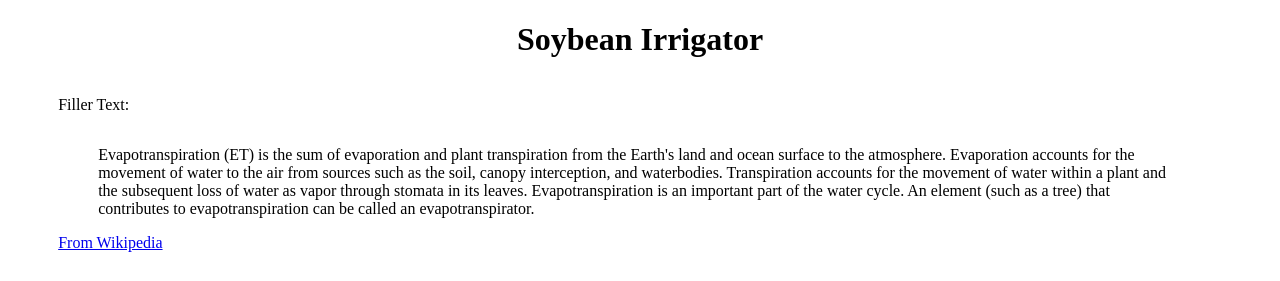
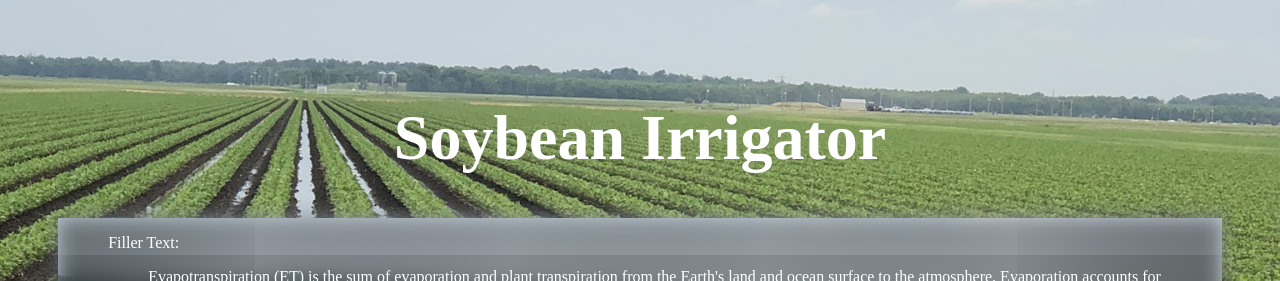
Before and after one commit to kaskrin13/soybeanIrrigator, a Flask app: page / in a window 1280 px wide. Shown: the top 281 px of the page. Run offline with Flask 2, Linux system fonts and the light colour scheme; some libraries are stand-ins or nearby versions.

Commit message:
Chart colors, paragraph blur, and pin colors

```diff
--- a/app.py
+++ b/app.py
@@ -1,16 +1,18 @@
 from flask import Flask
 from flask import render_template
+import evapotranspiration
 
 app = Flask(__name__)
 
 
 @app.route("/")
-def chart():
-    legend = 'Monthly Data'
-    labels = ["January", "February", "March", "April", "May", "June", "July", "August"]
+def index():
+    legend = ["Humidity", "Evapotranspiration", "Rainfall", "Temperature"]
+    labels = ["00:00", "01:00", "02:00", "03:00", "04:00", "05:00", "06:00", "07:00", "08:00", "09:00", "10:00", "11:00", "12:00",
+                "13:00", "14:00", "15:00", "16:00", "17:00", "18:00", "19:00", "20:00", "21:00", "22:00", "23:00"]
     values = [10, 9, 8, 7, 6, 4, 7, 8]
-    values2 = [8, 7, 4, 6, 7, 8, 9, 10]
-    return render_template('index.html', values=values, values2=values2, labels=labels, legend=legend)
+    values2 = [68, 77, 84, 86]
+    return render_template("index.html", values=values, values2=values2, labels=labels, legend=legend)
 
 
 if __name__ == "__main__":
--- a/static/css/style.css
+++ b/static/css/style.css
@@ -1,4 +1,4 @@
-html, body, .grid-container { height: 100%; margin: 0; }
+body, .grid-container { height: 100%; margin: 0; }
 
 
 /*--------------- Grid ---------------*/
@@ -15,13 +15,21 @@
 }
 
 .grid-container {
+	background-image: url("../images/background.png");
+	background-attachment: fixed;
+	background-size:cover;
 	display: grid;
 	grid-template-columns: 0.1fr 1fr 1fr 0.1fr;
 	grid-template-rows: 0.3fr 0.5fr 1fr 3fr 0.3fr;
 	grid-template-areas: ". . . ." ". Header Header ." ". Explanation Explanation ." ". Content Content ." ". . . .";
 }
 
-.Header { grid-area: Header; }
+.Header {
+	grid-area: Header;
+	color: white;
+	font-weight: bold;
+	font-size: 2rem;
+}
 
 .Explanation {
 	display: grid;
@@ -29,7 +37,6 @@
 	grid-template-rows: 1fr;
 	grid-template-areas: ".";
 	grid-area: Explanation;
-	text-align: left;
 }
 
 .Content {
@@ -102,6 +109,12 @@
 		grid-column: 2;
 		-ms-grid-column-span: 1;
 	}
+}
+
+
+/*--------------- Charts ---------------*/
+canvas {
+	background-color: rgba(255, 255, 255, .9);
 }
 
 
@@ -208,4 +221,39 @@
 	width: 90%;
 	height: 100%;
 	margin-left: auto;
+	max-height: 500px;
 }
+
+
+/*--------------- Blur ---------------*/
+/* https://webdesign.tutsplus.com/tutorials/how-to-create-a-frosted-glass-effect-in-css--cms-32535 */
+.Explanation:before {
+    content: '';
+    position: absolute;
+    top: 0;
+    left: 0;
+    right: 0;
+	bottom: 0;
+	box-shadow: inset 0 0 2000px rgba(0, 0, 0, 1);
+	filter: blur(10px);
+	background: inherit;
+}
+
+.Explanation {
+	background: inherit;
+	margin-bottom: 0px;
+}
+
+.container {
+	text-align: left;
+	color: white;
+	padding-left:50px;
+}
+
+.container a:visited {
+	color: #cc00cc;
+}
+
+.container a:link {
+	color: #6666ff;
+}
--- a/templates/index.html
+++ b/templates/index.html
@@ -25,6 +25,7 @@
             </h1>
         </div>
         <div class="Explanation">
+            <div class="container">
                 <p>
                     Filler Text:
                     <blockquote>
@@ -37,6 +38,7 @@
                     </blockquote>
                     <a href="https://en.wikipedia.org/wiki/Evapotranspiration">From Wikipedia</a>
                 </p>
+            </div>
         </div>
         <div class="Content">
             <div class="Table">
@@ -434,7 +436,7 @@
     <script>
         // Global parameters:
         // do not resize the chart canvas when its container does (keep at original size)
-        Chart.defaults.global.defaultFontColor = "#fff";
+        Chart.defaults.global.defaultFontColor = "#000";
         Chart.defaults.global.defaultFontStyle = "bold";
 
         function createChart(chartID, values, xlabels, legend) {
@@ -455,7 +457,7 @@
                 pointBorderWidth: 1,
                 pointHoverRadius: 5,
                 pointHoverBackgroundColor: "rgba(75,192,192,1)",
-                pointHoverBorderColor: "rgba(220,220,220,1)",
+                pointHoverBorderColor: "rgba(255,255,255,1)",
                 pointHoverBorderWidth: 2,
                 pointRadius: 1,
                 pointHitRadius: 10,
@@ -481,6 +483,21 @@
                                 }
                         }
                     },
+                    scales: {
+                        yAxes: [{
+                            scaleLabel: {
+                                display: true,
+                                labelString: 'Units'
+                            }
+
+                        }],
+                        xAxes: [{
+                            scaleLabel: {
+                                display: true,
+                                labelString: 'Time'
+                            }
+                        }]
+                    }
                 }
             });
             return chart;
@@ -489,16 +506,61 @@
 
         //TODO: Replace 53 with variable related to number of stations * number of charts per station
         var i;
+        var count = 1;
         for (i = 1; i <  53; i++) {
             var str = "chart";
             str = str + i;
 
+            if (count > 4) {
+                count = 1;
+            }
+
             if (i % 2 === 0) {
-                eval(str + ' = ' + 'createChart(' + i + ', [{%- for item in values %}{{item}}, {%- endfor %}], [{%- for item in labels %} "{{item}}", {%- endfor %}], "{{ legend }}");');
+                if (i % 4 === 0) {
+                    // Humidity
+                    eval(str + ' = ' + 'createChart(' + i + ', [{%- for item in values %}{{item}}, {%- endfor %}], [{%- for item in labels %} "{{item}}", {%- endfor %}], "{{ legend[0] }}");');
                 }
                 else {
-                eval(str + ' = ' + 'createChart(' + i + ', [{%- for item in values2 %}{{item}}, {%- endfor %}], [{%- for item in labels %} "{{item}}", {%- endfor %}], "{{ legend }}");');
+                    // Evapotranspiration
+                    eval(str + ' = ' + 'createChart(' + i + ', [{%- for item in values %}{{item}}, {%- endfor %}], [{%- for item in labels %} "{{item}}", {%- endfor %}], "{{ legend[1] }}");');
                 }
+            }
+            else {
+                if (i % 3 === 0) {
+                    // Rainfall
+                    eval(str + ' = ' + 'createChart(' + i + ', [{%- for item in values2 %}{{item}}, {%- endfor %}], [{%- for item in labels %} "{{item}}", {%- endfor %}], "{{ legend[2] }}");');
+                }
+                else {
+                    // Temperature
+                    eval(str + ' = ' + 'createChart(' + i + ', [{%- for item in values2 %}{{item}}, {%- endfor %}], [{%- for item in labels %} "{{item}}", {%- endfor %}], "{{ legend[3] }}");');
+                }
+            }
+
+            switch(count) {
+                case 1:
+                    eval(str + '.data.datasets[0].backgroundColor = "rgba(75,192,100,0.4)";' );
+                    eval(str + '.data.datasets[0].borderColor = "rgba(75,192,100,1)";' );
+                    eval(str + '.data.datasets[0].pointBorderColor = "rgba(75,192,100,1)";' );
+                    eval(str + '.data.datasets[0].pointHoverBackgroundColor = "rgba(75,192,100,1)";' );
+                    eval(str + '.update();');
+                    break;
+                case 2:
+                    eval(str + '.data.datasets[0].backgroundColor = "rgba(192,180,75,0.4)";' );
+                    eval(str + '.data.datasets[0].borderColor = "rgba(192,180,75,1)";' );
+                    eval(str + '.data.datasets[0].pointBorderColor = "rgba(192,180,75,1)";' );
+                    eval(str + '.data.datasets[0].pointHoverBackgroundColor = "rgba(192,180,75,1)";' );
+                    eval(str + '.update();');
+                    break;
+                case 3:
+                    eval(str + '.data.datasets[0].backgroundColor = "rgba(75,75,192,0.4)";' );
+                    eval(str + '.data.datasets[0].borderColor = "rgba(75,75,192,1)";' );
+                    eval(str + '.data.datasets[0].pointBorderColor = "rgba(75,75,192,1)";' );
+                    eval(str + '.data.datasets[0].pointHoverBackgroundColor = "rgba(75,75,192,1)";' );
+                    eval(str + '.update();');
+                    break;
+            }
+
+            count++;
         };
     </script>
 
@@ -563,6 +625,7 @@
             };
 
             var station5 = {
+                icon: 'http://maps.google.com/mapfiles/ms/icons/green-dot.png',
                 info: '<strong>Brown Loam Exp Stn VT, MS</strong>\
                             <br>VT2018-0003<br>',
                 lat: 32.21274,
@@ -806,8 +869,17 @@
             for (i = 0; i < locations.length; i++) {
                 marker = new google.maps.Marker({
                     position: new google.maps.LatLng(locations[i][1], locations[i][2]),
-                    map: map
+                    map: map,
                 });
+                if (i % 2 === 0) {
+                    marker.setIcon('http://maps.google.com/mapfiles/ms/icons/green-dot.png')
+                }
+                else if (i % 3 === 0) {
+                    marker.setIcon('http://maps.google.com/mapfiles/ms/icons/blue-dot.png')
+                }
+                else {
+                    marker.setIcon('http://maps.google.com/mapfiles/ms/icons/red-dot.png')
+                }
 
                 google.maps.event.addListener(marker, 'click', (function(marker, i) {
                     return function() {
```
Also changed, not shown: static/images/background.png (added), 1 other file. Lines whose indentation alone changed are shown as unchanged.
